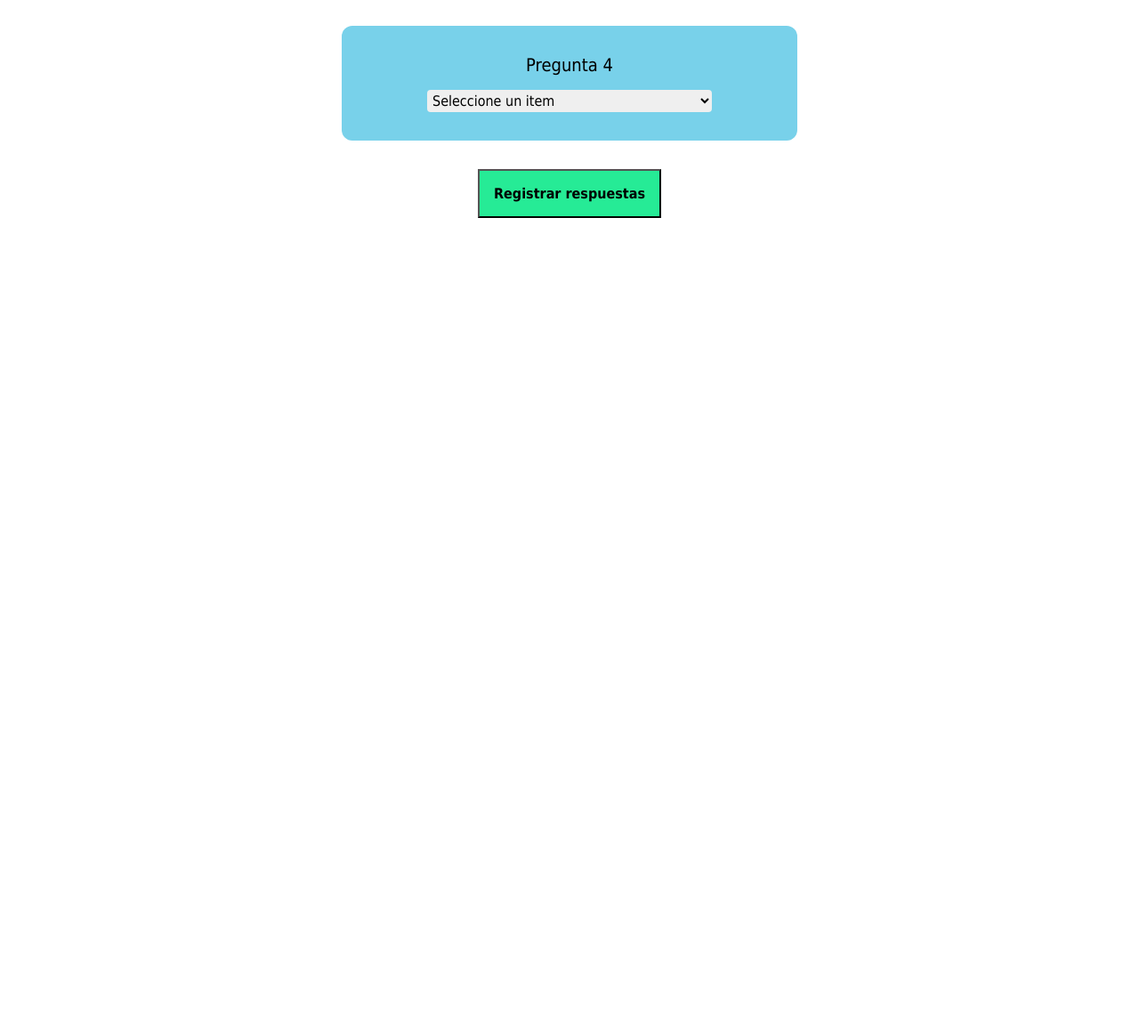
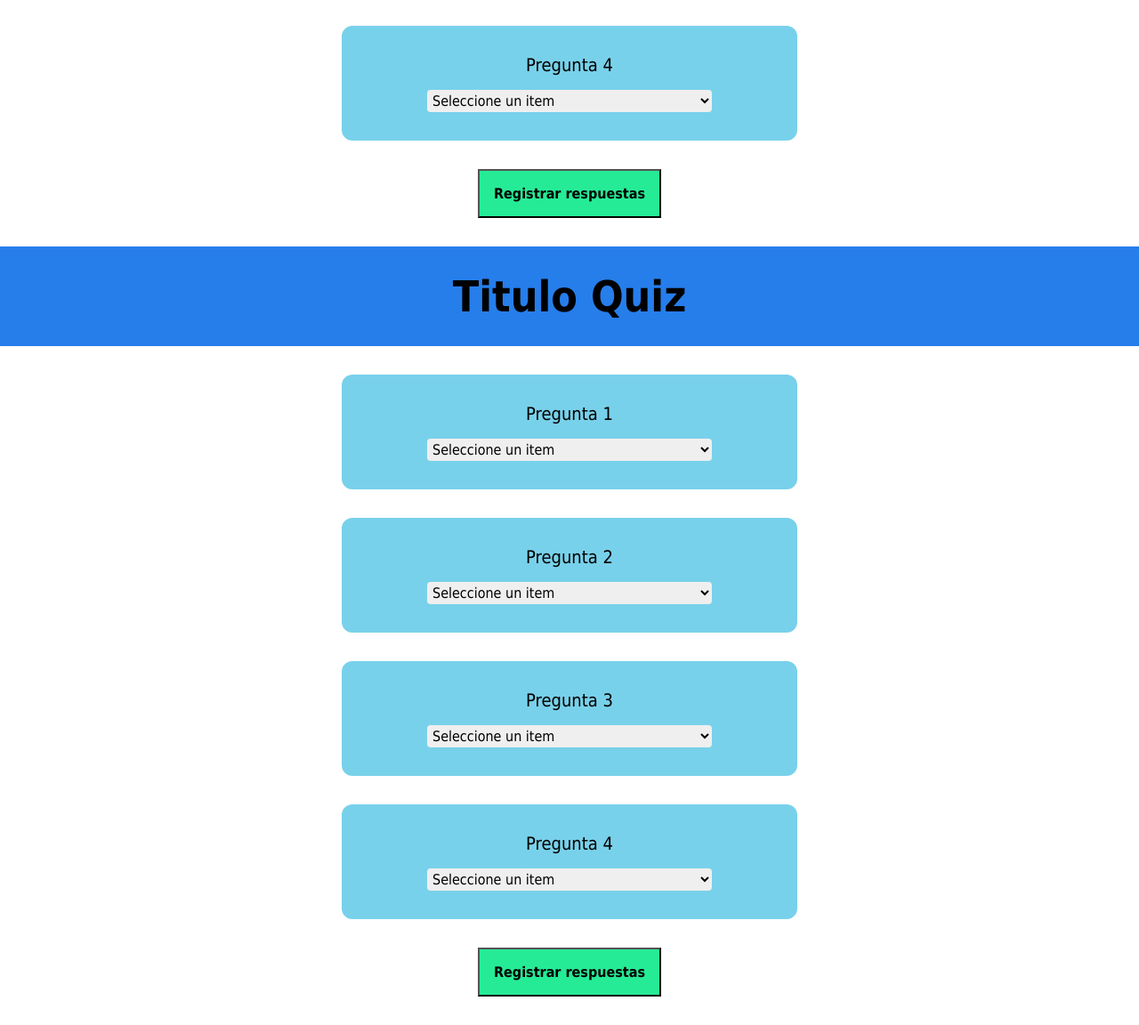
Before and after one commit to CarlosRauda64/Actividad-Grupal, a plain HTML site: page index.html in a window 1280 px wide. Shown: the part 598-1750 px from the top of the page at 89% size. Before the commit the page ends 875 px from the top, so only its background shows below. Drawn offline with Linux system fonts and the light colour scheme.

Commit message:
:sparkles: Creacion del DOM

```diff
--- /dev/null
+++ b/DOM.js
@@ -0,0 +1,68 @@
+const headerContainer = document.createElement('header');
+headerContainer.className = 'header-container';
+
+const title = document.createElement('h1');
+title.className = 'title';
+title.textContent = 'Titulo Quiz';
+
+headerContainer.appendChild(title);
+document.body.appendChild(headerContainer);
+
+const main = document.createElement('main');
+
+const questions = [
+    "Pregunta 1",
+    "Pregunta 2",
+    "Pregunta 3",
+    "Pregunta 4"
+];
+
+questions.forEach((questionText, index) => {
+    const containerQuestion = document.createElement('div');
+    containerQuestion.className = 'container-question';
+
+    const question = document.createElement('p');
+    question.className = 'question';
+    question.textContent = questionText;
+
+    const select = document.createElement('select');
+    select.name = 'questions';
+    select.id = `question${index + 1}`;
+
+    const defaultOption = document.createElement('option');
+    defaultOption.disabled = true;
+    defaultOption.selected = true;
+    defaultOption.textContent = 'Seleccione un item';
+
+    select.appendChild(defaultOption);
+
+    ['A', 'B', 'C', 'D'].forEach(optionValue => {
+        const option = document.createElement('option');
+        option.value = optionValue;
+        option.textContent = optionValue;
+        select.appendChild(option);
+    });
+
+    containerQuestion.appendChild(question);
+    containerQuestion.appendChild(select);
+    main.appendChild(containerQuestion);
+});
+
+const registerButton = document.createElement('button');
+registerButton.className = 'register-button';
+registerButton.type = 'button';
+registerButton.textContent = 'Registrar respuestas';
+
+registerButton.addEventListener('click', () => {
+    const responses = questions.map((_, index) => document.getElementById(`question${index + 1}`).value);
+
+    if (responses.every(response => response)) {
+        alert(`Respuestas seleccionadas:\n${responses.map((res, idx) => `Pregunta ${idx + 1}: ${res}`).join('\n')}`);
+    } else {
+        alert('Por favor, responda todas las preguntas antes de registrar sus respuestas.');
+    }
+});
+
+main.appendChild(registerButton);
+
+document.body.appendChild(main);
--- a/index.html
+++ b/index.html
@@ -63,6 +63,7 @@
         </div>
         <button class="register-button" type="button">Registrar respuestas</button>
     </main>
+    <script src="./DOM.js"></script>
 </body>
 
 </html>
```
